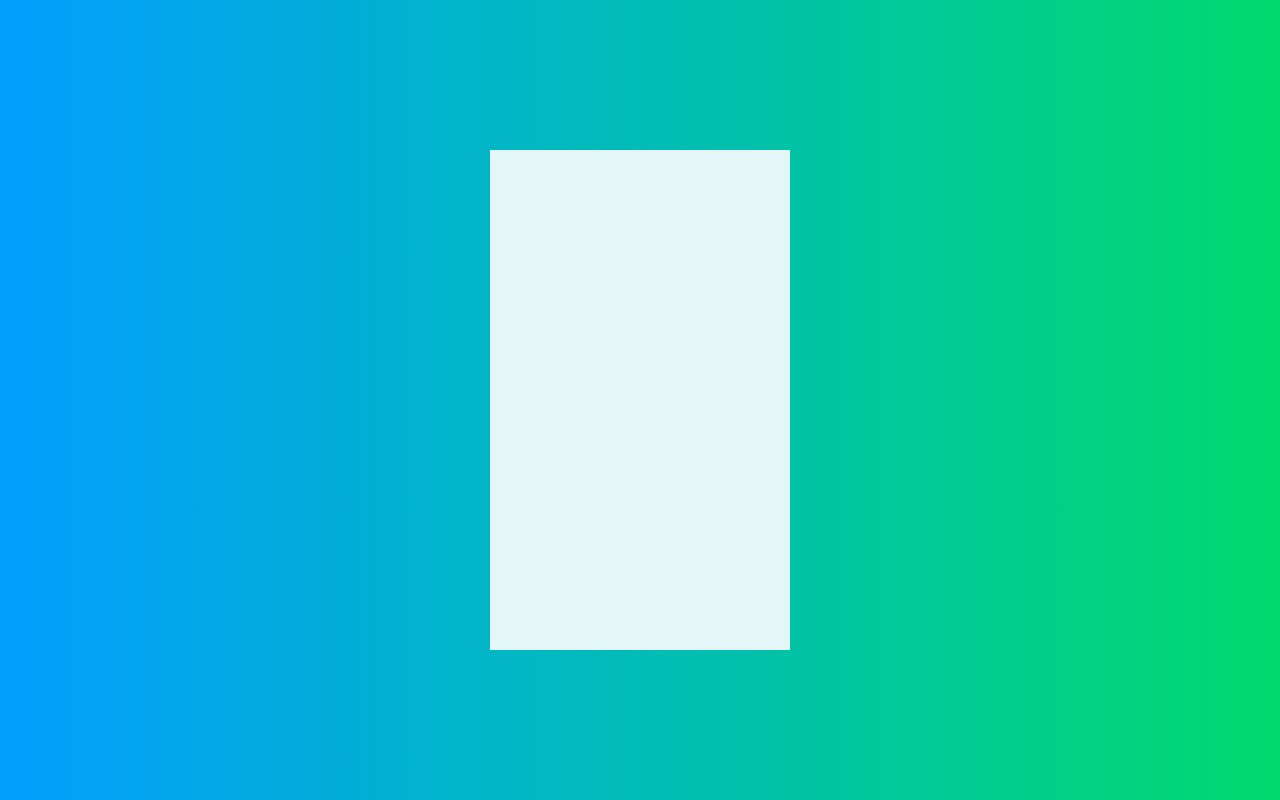
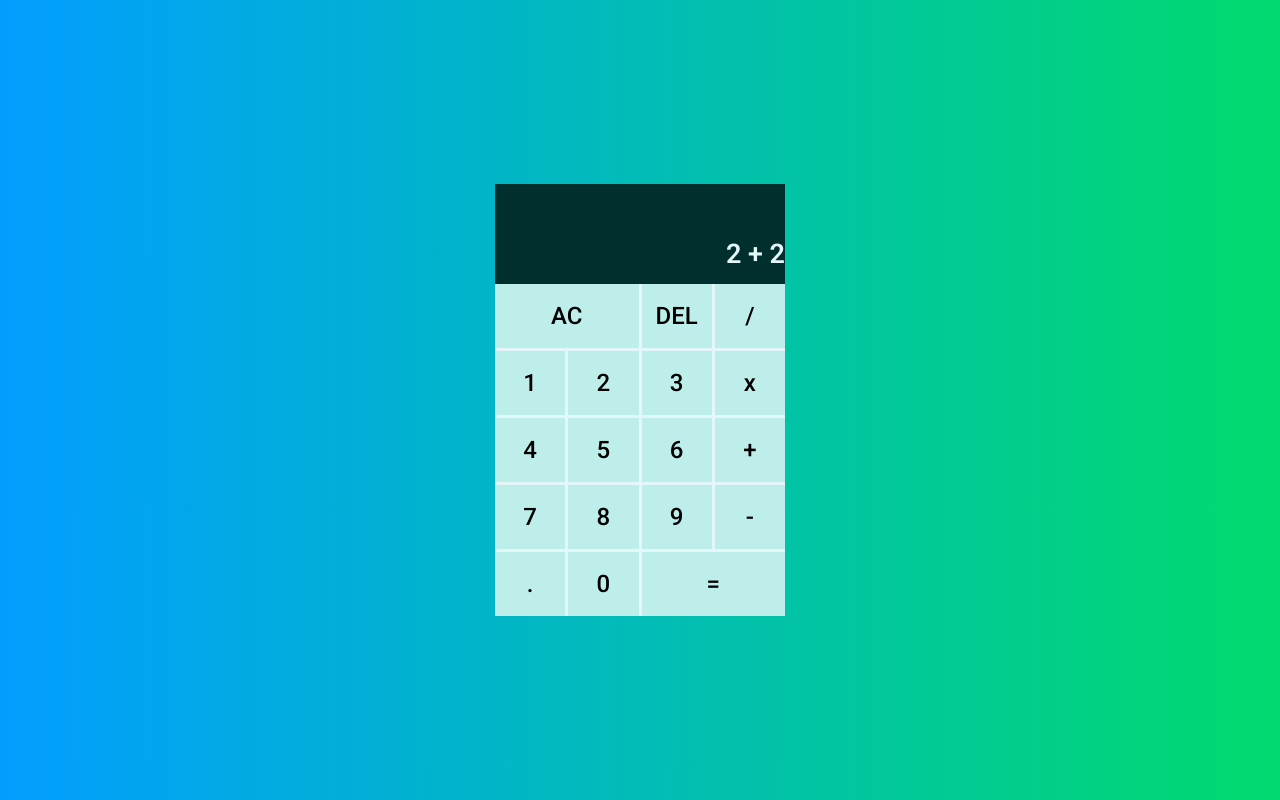
Before and after one commit to GbAraujoSouza/calculator-app, a plain HTML site: page index.html in a window 1280 px wide. Drawn offline with Linux system fonts and the light colour scheme.

Commit message:
settup buttons

```diff
--- a/index.html
+++ b/index.html
@@ -9,13 +9,33 @@
   <!-- Fontes -->
   <link rel="preconnect" href="https://fonts.googleapis.com">
   <link rel="preconnect" href="https://fonts.gstatic.com" crossorigin>
-  <link href="https://fonts.googleapis.com/css2?family=Roboto:wght@300;400;700&display=swap" rel="stylesheet">
+  <link href="https://fonts.googleapis.com/css2?family=Roboto:wght@300;400;500;600;700&display=swap" rel="stylesheet">
 
   <title>Calculator</title>
 </head>
 <body>
     <div class="calculator-container">
-
+      <div class="display">2 + 2</div>
+      <div class="btn-container-grid">
+        <div class="btn grid-col-span-2" id="clear-btn">AC</div>
+        <div class="btn" id="del-btn">DEL</div>
+        <div class="btn" id="divide-btn">/</div>
+        <div class="btn" id="1-btn">1</div>
+        <div class="btn" id="2-btn">2</div>
+        <div class="btn" id="3-btn">3</div>
+        <div class="btn" id="multiply-btn">x</div>
+        <div class="btn" id="3-btn">4</div>
+        <div class="btn" id="5-btn">5</div>
+        <div class="btn" id="6-btn">6</div>
+        <div class="btn" id="add-btn">+</div>
+        <div class="btn" id="7-btn">7</div>
+        <div class="btn" id="8-btn">8</div>
+        <div class="btn" id="9-btn">9</div>
+        <div class="btn" id="subtraction-btn">-</div>
+        <div class="btn" id="decimal-btn">.</div>
+        <div class="btn" id="0-btn">0</div>
+        <div class="btn grid-col-span-2" id="equal-btn">=</div>
+      </div>
     </div>
 
 
--- a/style.css
+++ b/style.css
@@ -7,6 +7,7 @@
 *,
 *::after,
 *::before {
+    box-sizing: border-box;
     margin: 0;
     padding: 0;
 }
@@ -21,18 +22,50 @@ body {
 .calculator-container {
     position: absolute;
     background-color: var(--white-cls);
-    width: 300px;
-    height: 500px;
+    width: 290px;
+    height: 432px;
     top: 50%;
     left: 50%;
     transform: translate(-50%, -50%);
 }
 
+/* Display */
 .display {
     height: 100px;
     background-color: var(--display-clr);
+    color: var(--white-cls);
+    padding-top: 20px;
+    text-align: right;
+    line-height: 100px;
+    font-size: 27px;
+    font-weight: 600;
+
 }
 
-.btn-row {
+/* Buttons */
+.btn {
     display: flex;
+    justify-content: center;
+    align-items: center;
+
+    height: 64px;
+    background-color: var(--buttons-clr);
+    font-size: 1.5em;
+    font-weight: 500;
+    transition: .1s;
+    cursor: pointer;
 }
+
+.btn:hover {
+    background-color: var(--white-cls);
+}
+
+.btn-container-grid {
+    display: grid;
+    grid-template-columns: repeat(4, 1fr);
+    gap: 3px;
+}
+
+.grid-col-span-2 {
+    grid-column: span 2;
+}
```
